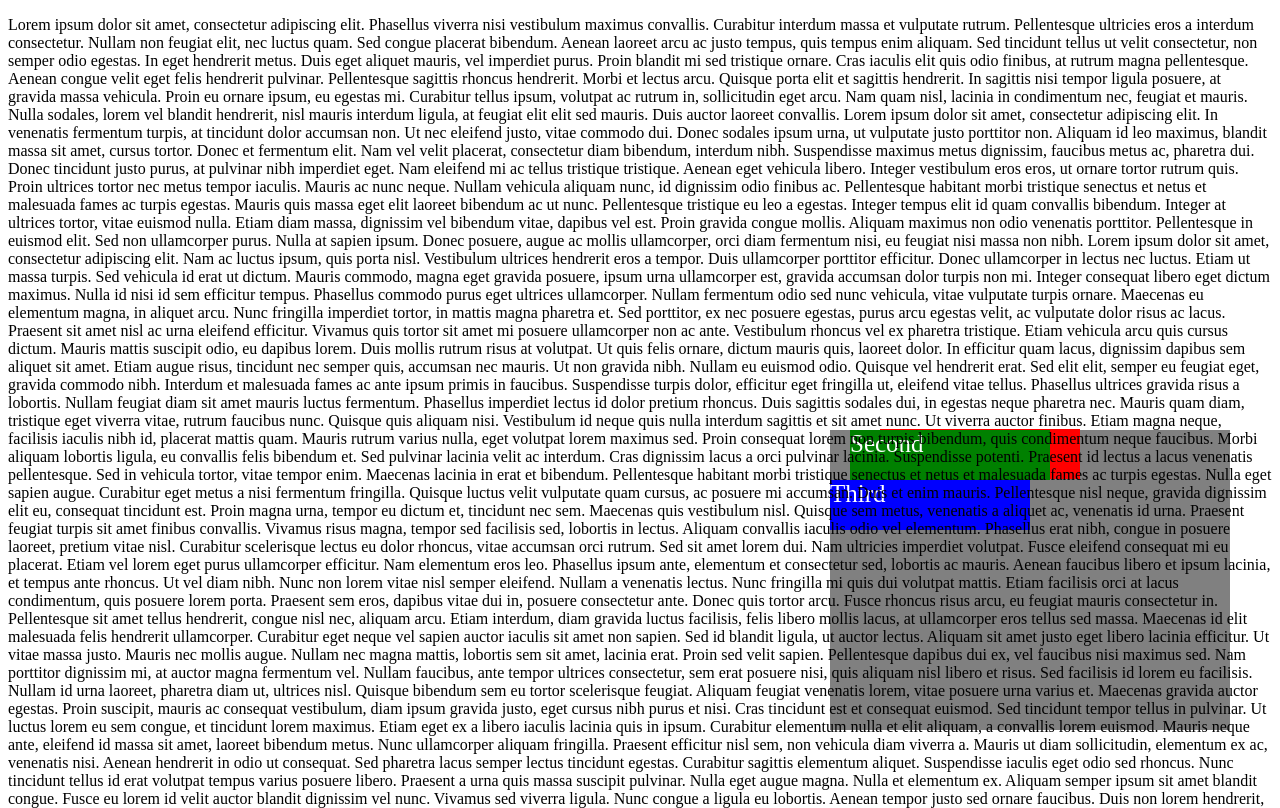
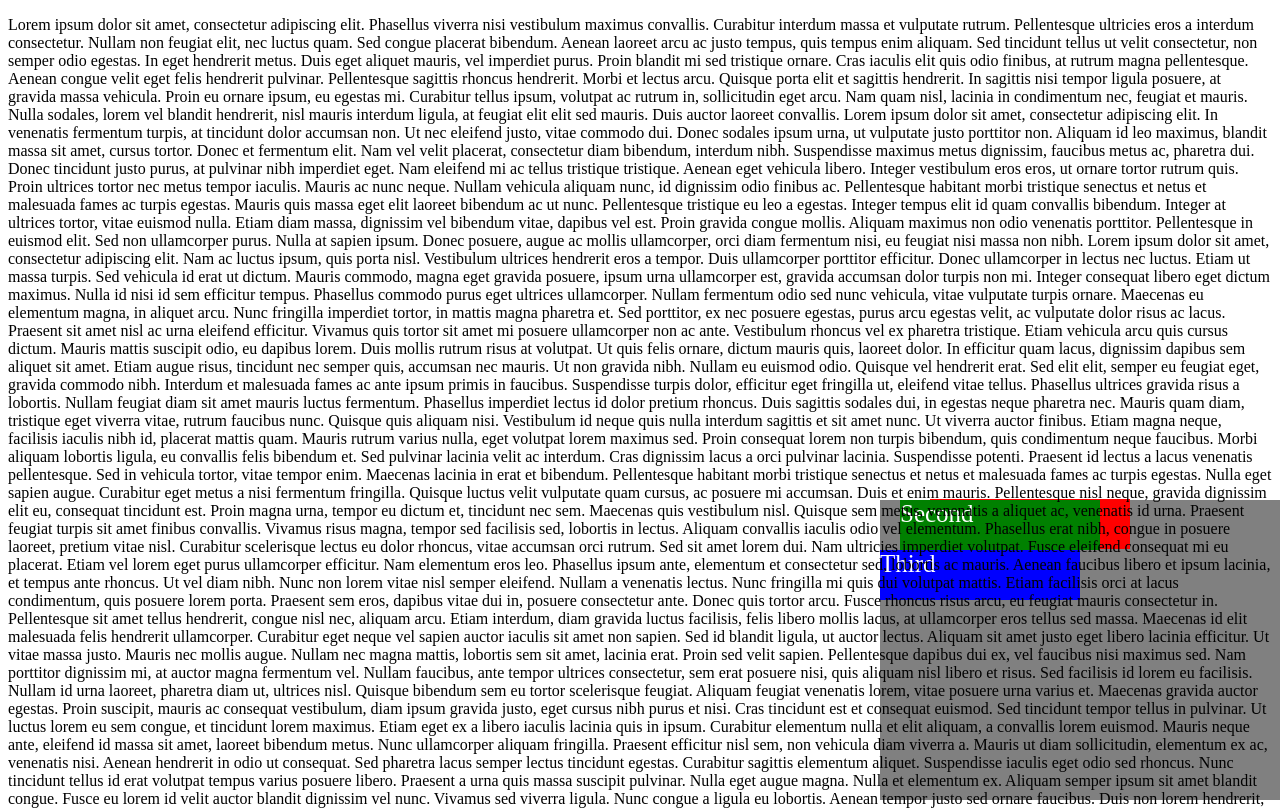
Before and after one commit to Thrajnor/frontend-learning, a plain HTML site: page CSS-tutorial/Positions.html in a window 1280 px wide. Shown: the top 808 px of the page. Drawn offline with Linux system fonts and the light colour scheme.

Commit message:
some clearup

```diff
--- a/CSS-tutorial/Positions.html
+++ b/CSS-tutorial/Positions.html
@@ -9,8 +9,8 @@
                 height: 300px;
                 background-color: grey;
                 position: absolute;
-                right: 50px;
-                bottom: 70px;
+                right: 0px;
+                bottom: 0px;
                 z-index: -1;
             }
             .box {
```
